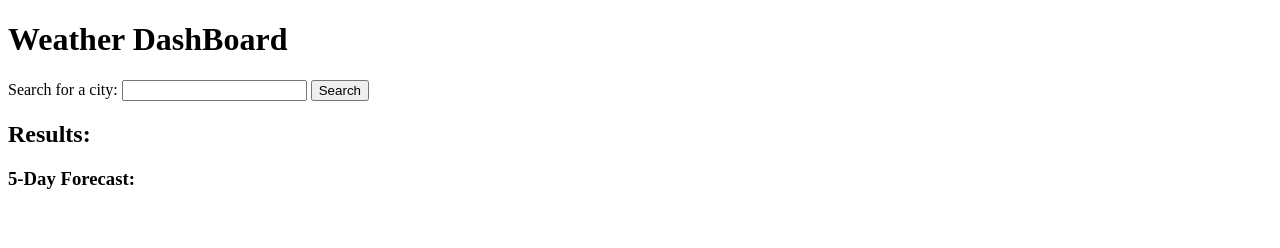
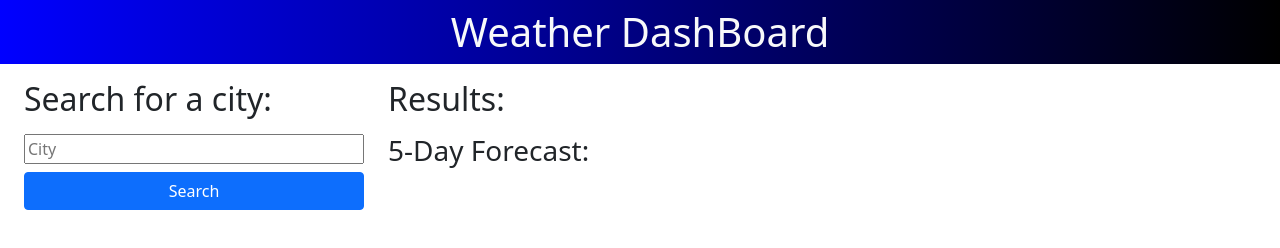
Before and after one commit to jamesIVdeveloper/weather-dashboard, a plain HTML site: page index.html in a window 1280 px wide. Drawn offline with nearby package versions, Linux system fonts and the light colour scheme.

Commit message:
add bootstrap and style header and search form

```diff
--- a/assets/css/style.css
+++ b/assets/css/style.css
@@ -0,0 +1,8 @@
+* {
+  box-sizing: border-box;
+  margin: 0;
+}
+
+header {
+  background-image: linear-gradient(to right, blue, black);
+}
--- a/index.html
+++ b/index.html
@@ -4,39 +4,52 @@
     <meta charset="UTF-8" />
     <meta http-equiv="X-UA-Compatible" content="IE=edge" />
     <meta name="viewport" content="width=device-width, initial-scale=1.0" />
+    <link
+      rel="stylesheet"
+      href="https://cdn.jsdelivr.net/npm/bootstrap@5.1.3/dist/css/bootstrap.min.css"
+      integrity="sha384-1BmE4kWBq78iYhFldvKuhfTAU6auU8tT94WrHftjDbrCEXSU1oBoqyl2QvZ6jIW3"
+      crossorigin="anonymous"
+    />
     <link rel="stylesheet" href="./assets/css/style.css" />
     <title>Weather Dashboard</title>
   </head>
   <body>
     <!-- header -->
     <header>
-      <h1>Weather DashBoard</h1>
+      <h1 class="text-center m-3 mt-0 p-2 text-light">Weather DashBoard</h1>
     </header>
 
     <!-- main -->
     <main>
-      <div class="container">
+      <div class="container row">
+        <div class="col-12 col-md-4">
           <!-- form -->
-        <form id="city-form">
-          <label for="city">Search for a city:</label>
-          <input type="text" id="city-name" />
-          <button type="submit">Search</button>
+          <form id="city-form" class="d-flex flex-column">
+            <label for="city"> <h2>Search for a city:</h2> </label>
+            <input type="text" placeholder="City" id="city-name" class="my-2" />
+            <button type="submit" class="btn btn-primary">Search</button>
           </form>
 
           <!-- previous searches -->
           <div id="previous-searches">
             <ul id="searched-list"></ul>
           </div>
+        </div>
 
         <!-- weather data -->
+        <div class="col-12 col-md-8">
+          <!-- current weather -->
           <div id="current-weather">
             <h2>Results: <span id="city-date-icon"></span></h2>
             <div id="weather-data">
               <ul id="current-data-list"></ul>
             </div>
           </div>
+
+          <!-- five day forecast-->
           <div id="five-day-forecast">
             <h3 id="five-day-title">5-Day Forecast:</h3>
+          </div>
         </div>
       </div>
     </main>
```
Lines whose indentation alone changed are shown as unchanged.
